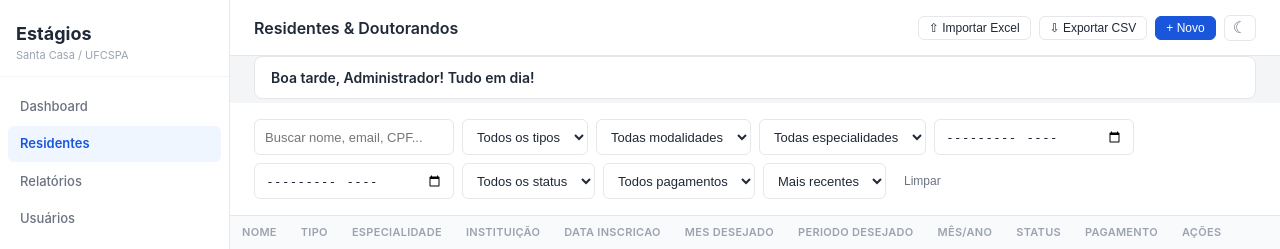
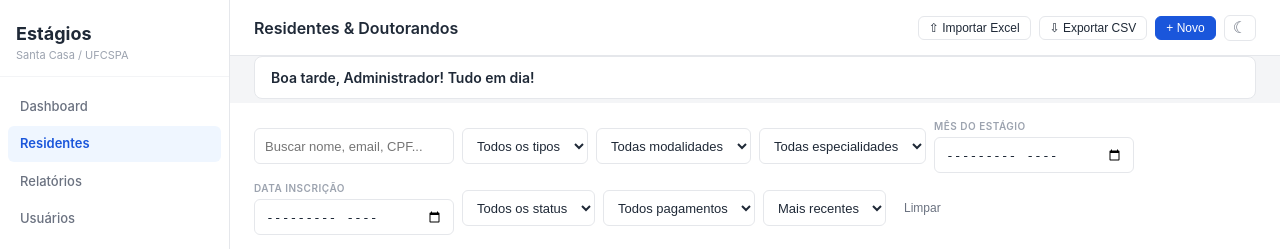
Before and after one commit to lloupp/erp-todo, a Flask app: page /residentes in a window 1280 px wide. Shown: the top 249 px of the page. Run offline with Flask 3, Linux system fonts and the light colour scheme; a user stored in the database is signed in; data comes from the database, SQL or seed files in the repository; data that the repository does not hold is empty.

Commit message:
Adiciona rotulos visiveis nos dois filtros de data em Residentes
Os filtros "Mes do estagio" (mes_ano) e "Data inscricao" (data em
que o pedido foi enviado) eram dois <input type=month> identicos lado
a lado, so distinguiveis pelo tooltip (title) no hover -- facil de
confundir, foi exatamente a duvida levantada sobre "julho de 2025" nao
achar nada. Agora usam o padrao .filter-group ja existente no CSS
(rotulo pequeno em maiusculas acima do campo, mesmo usado em
index.html/relatorios.html) para deixar a diferenca visivel sem
precisar passar o mouse.

Nota: diferente de arquivos estaticos (JS/CSS), mudanca de template
precisou de restart do Waitress pra entrar no ar -- confirmado que
templates nao tem auto-reload habilitado em producao.

Co-Authored-By: Claude Sonnet 5 <noreply@anthropic.com>

```diff
--- a/templates/residentes.html
+++ b/templates/residentes.html
@@ -77,8 +77,14 @@
             <select id="f-especialidade" onchange="aplicarFiltro()">
                 <option value="">Todas especialidades</option>
             </select>
-            <input type="month" id="f-mes" onchange="aplicarFiltro()" title="Mês/Ano do estágio desejado">
-            <input type="month" id="f-mes-inscricao" onchange="aplicarFiltro()" title="Mês/ano em que o pedido foi enviado (Data Inscrição)">
+            <div class="filter-group">
+                <label>Mês do estágio</label>
+                <input type="month" id="f-mes" onchange="aplicarFiltro()" title="Mês/ano em que o estágio é desejado">
+            </div>
+            <div class="filter-group">
+                <label>Data inscrição</label>
+                <input type="month" id="f-mes-inscricao" onchange="aplicarFiltro()" title="Mês/ano em que o pedido foi de fato enviado">
+            </div>
             <select id="f-status" onchange="aplicarFiltro()">
                 <option value="">Todos os status</option>
                 <option>Interessado</option>
```
